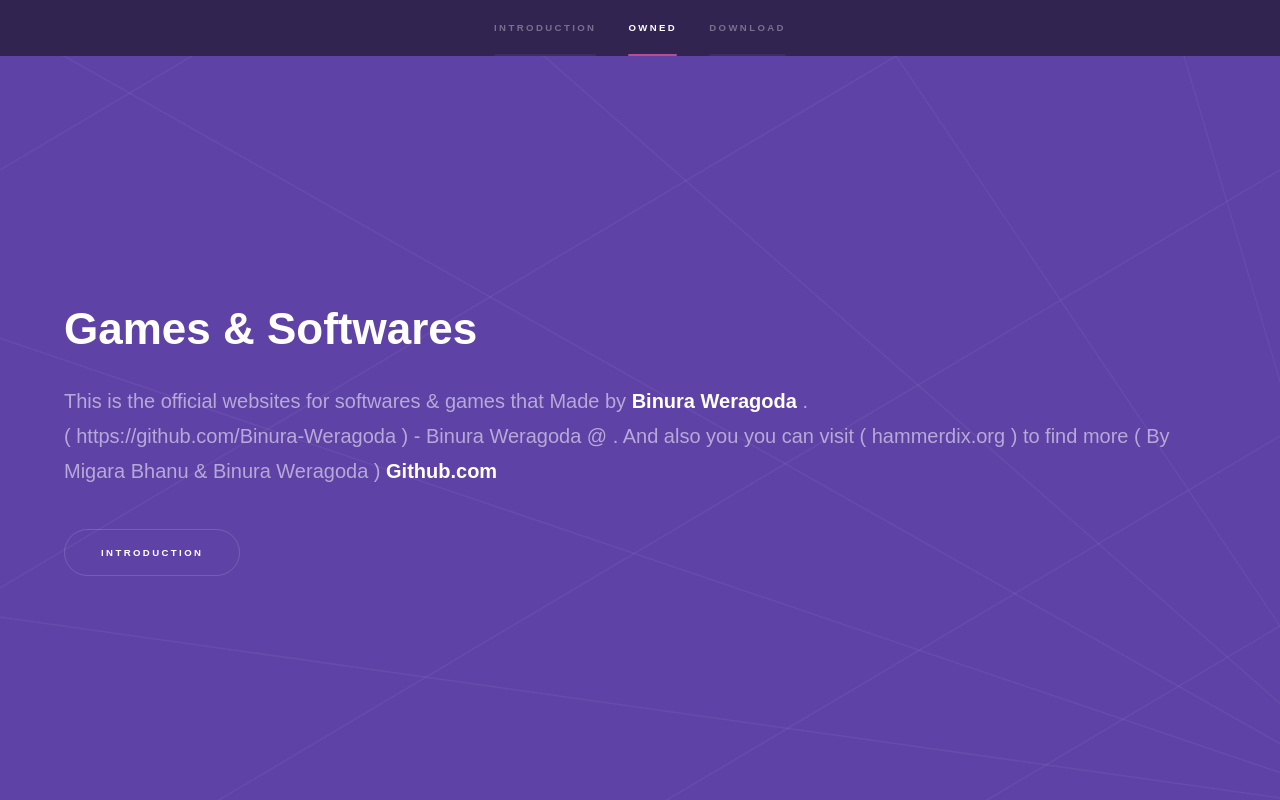
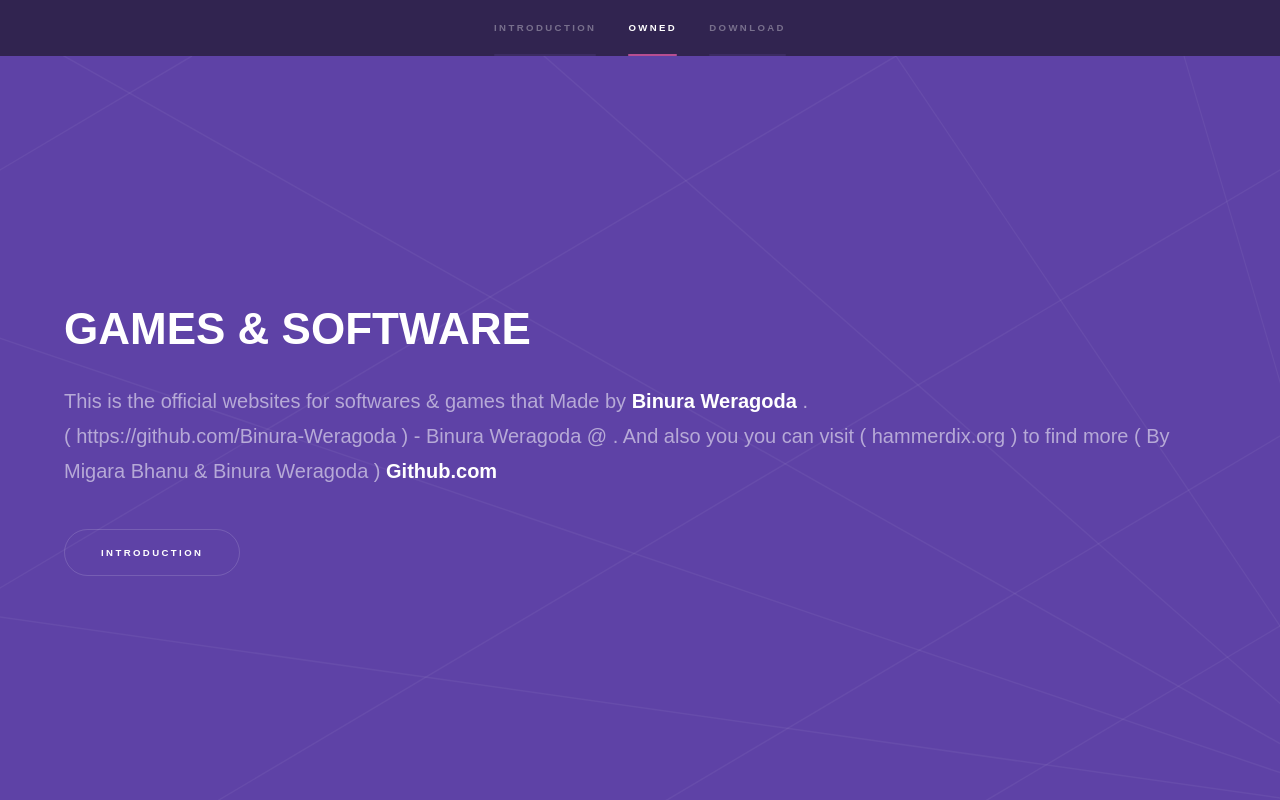
Before and after one commit to Binura-Weragoda/software, a plain HTML site: page index.html in a window 1280 px wide. Shown: the top 800 px of the page. Drawn offline with Linux system fonts and the light colour scheme.

Commit message:
Update index.html

```diff
--- a/index.html
+++ b/index.html
@@ -34,7 +34,7 @@
 				<!-- Intro -->
 				<section id="intro" class="wrapper style1 fullscreen fade-up">
 					<div class="inner">
-						<h1><strong>Games & Softwares</strong></h1>
+						<h1><strong>GAMES & SOFTWARE</strong></h1>
 						<p>This is the official websites for softwares & games that Made by <strong>Binura Weragoda</strong> .<br />
 						   ( https://github.com/Binura-Weragoda ) - Binura Weragoda @  . And also you you can visit ( hammerdix.org ) to find more ( By Migara Bhanu & Binura Weragoda ) <strong>Github.com</strong> </p>
 						<ul class="actions">
```
